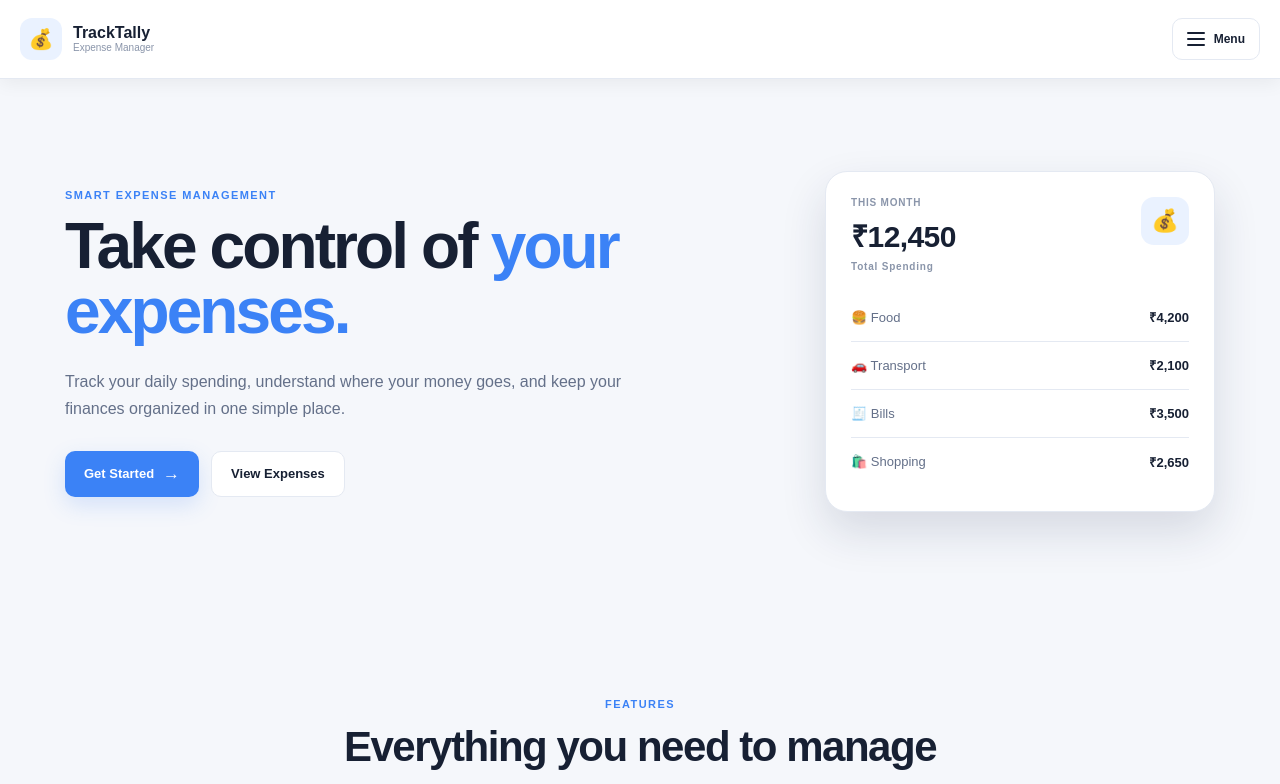
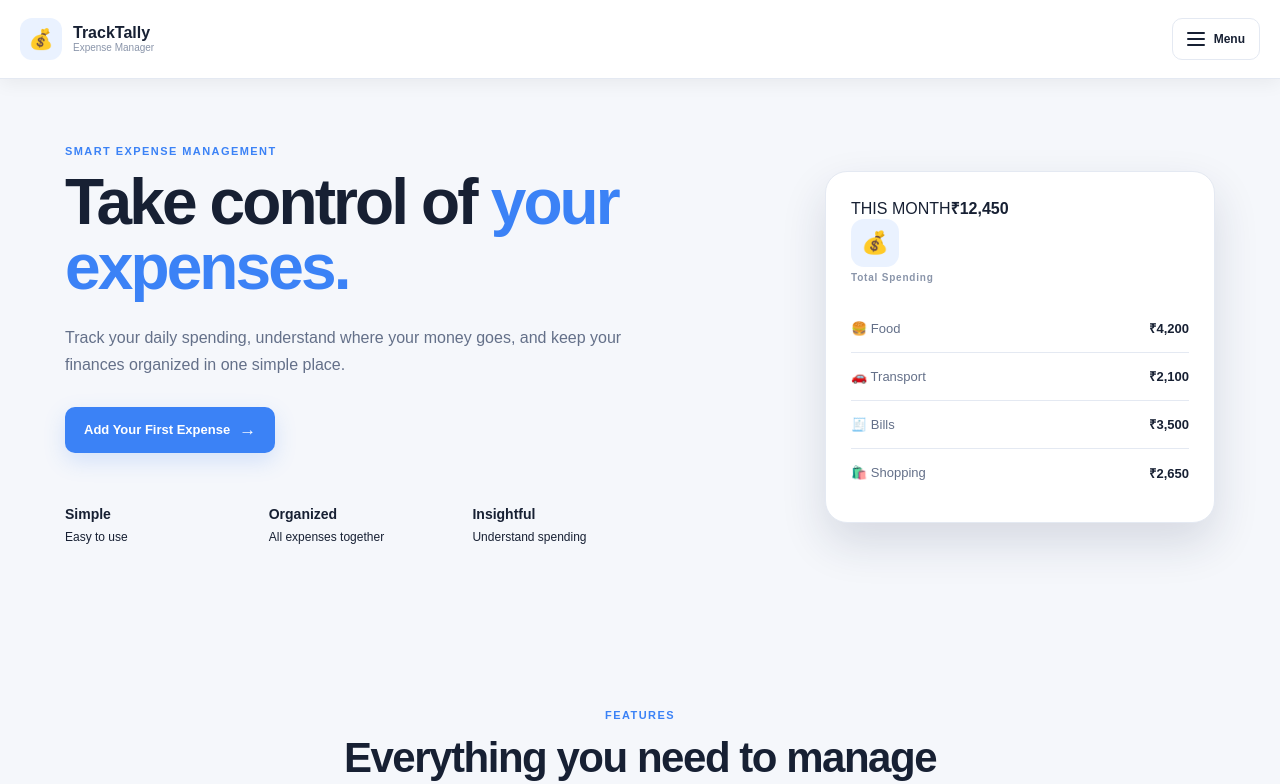
Before and after one commit to gitanasshaikh/tracktally-frontend, a React (Vite) app: page / in a window 1280 px wide. Shown: the top 784 px of the page. Built offline with nearby package versions, Linux system fonts and the light colour scheme; no server answers.

Commit message:
Update TrackTally UI and navigation

```diff
--- a/src/App.jsx
+++ b/src/App.jsx
@@ -9,6 +9,7 @@ import {
 
 import "./styles/App.css";
 import "./styles/Feedback.css";
+import "./styles/Home.css";
 
 import AdminLogin from "./pages/AdminLogin";
 
--- a/src/components/Home.jsx
+++ b/src/components/Home.jsx
@@ -20,13 +20,10 @@ function Home({ theme, setTheme }) {
                 menuRef.current &&
                 !menuRef.current.contains(event.target)
             ) {
-
                 setMenuOpen(false);
-
             }
 
         };
-
 
         if (menuOpen) {
 
@@ -36,7 +33,6 @@ function Home({ theme, setTheme }) {
             );
 
         }
-
 
         return () => {
 
@@ -51,7 +47,7 @@ function Home({ theme, setTheme }) {
 
 
     // ========================================
-    // TOGGLE THEME
+    // THEME
     // ========================================
 
     const toggleTheme = () => {
@@ -82,7 +78,7 @@ function Home({ theme, setTheme }) {
 
 
             {/* =====================================
-                HOME NAVIGATION
+                NAVBAR
             ===================================== */}
 
             <header className="home-navbar">
@@ -100,7 +96,7 @@ function Home({ theme, setTheme }) {
                         💰
                     </span>
 
-                    <span>
+                    <span className="home-brand-text">
 
                         <strong>
                             TrackTally
@@ -122,9 +118,13 @@ function Home({ theme, setTheme }) {
                     ref={menuRef}
                 >
 
-
                     <button
-                        className="home-menu-button"
+                        type="button"
+                        className={`home-menu-button ${
+                            menuOpen
+                                ? "menu-open"
+                                : ""
+                        }`}
                         onClick={() =>
                             setMenuOpen(
                                 previous =>
@@ -150,9 +150,7 @@ function Home({ theme, setTheme }) {
                     </button>
 
 
-                    {/* =================================
-                        MENU PANEL
-                    ================================= */}
+                    {/* MENU PANEL */}
 
                     {menuOpen && (
 
@@ -199,26 +197,26 @@ function Home({ theme, setTheme }) {
                             </Link>
 
 
-                            {/* DASHBOARD */}
+                            {/* ADD EXPENSE */}
 
                             <Link
-                                to="/dashboard"
+                                to="/add-expense"
                                 className="home-menu-link"
                                 onClick={closeMenu}
                             >
 
                                 <span className="home-menu-icon">
-                                    📊
+                                    ➕
                                 </span>
 
                                 <span className="home-menu-link-text">
 
                                     <strong>
-                                        Dashboard
+                                        Add Expense
                                     </strong>
 
                                     <small>
-                                        View spending overview
+                                        Record a new expense
                                     </small>
 
                                 </span>
@@ -253,26 +251,26 @@ function Home({ theme, setTheme }) {
                             </Link>
 
 
-                            {/* ADD EXPENSE */}
+                            {/* DASHBOARD */}
 
                             <Link
-                                to="/add-expense"
+                                to="/dashboard"
                                 className="home-menu-link"
                                 onClick={closeMenu}
                             >
 
                                 <span className="home-menu-icon">
-                                    ➕
+                                    📊
                                 </span>
 
                                 <span className="home-menu-link-text">
 
                                     <strong>
-                                        Add Expense
+                                        Dashboard
                                     </strong>
 
                                     <small>
-                                        Record a new expense
+                                        View spending overview
                                     </small>
 
                                 </span>
@@ -288,6 +286,7 @@ function Home({ theme, setTheme }) {
                             {/* THEME */}
 
                             <button
+                                type="button"
                                 className="home-theme-button"
                                 onClick={toggleTheme}
                             >
@@ -299,7 +298,6 @@ function Home({ theme, setTheme }) {
                                         : "🌙"}
 
                                 </span>
-
 
                                 <span className="home-menu-link-text">
 
@@ -317,7 +315,6 @@ function Home({ theme, setTheme }) {
 
                                 </span>
 
-
                                 <span className="home-theme-status">
 
                                     {theme === "dark"
@@ -328,7 +325,6 @@ function Home({ theme, setTheme }) {
 
                             </button>
 
-
                         </div>
 
                     )}
@@ -336,6 +332,7 @@ function Home({ theme, setTheme }) {
                 </div>
 
             </header>
+
 
 
             {/* =====================================
@@ -365,33 +362,71 @@ function Home({ theme, setTheme }) {
                     <div className="home-hero-buttons">
 
                         <Link
-                            to="/dashboard"
+                            to="/add-expense"
                             className="home-primary-button"
                         >
-                            Get Started
+                            Add Your First Expense
                             <span>→</span>
                         </Link>
 
+{/*                         <Link */}
+{/*                             to="/expenses" */}
+{/*                             className="home-secondary-button" */}
+{/*                         > */}
+{/*                             View Expenses */}
+{/*                         </Link> */}
 
-                        <Link
-                            to="/expenses"
-                            className="home-secondary-button"
-                        >
-                            View Expenses
-                        </Link>
+                    </div>
+
+
+                    {/* QUICK INFO */}
+
+                    <div className="home-quick-info">
+
+                        <div>
+                            <strong>
+                                Simple
+                            </strong>
+
+                            <span>
+                                Easy to use
+                            </span>
+                        </div>
+
+                        <div>
+                            <strong>
+                                Organized
+                            </strong>
+
+                            <span>
+                                All expenses together
+                            </span>
+                        </div>
+
+                        <div>
+                            <strong>
+                                Insightful
+                            </strong>
+
+                            <span>
+                                Understand spending
+                            </span>
+                        </div>
 
                     </div>
 
                 </div>
 
 
-                {/* =================================
-                    PREVIEW
-                ================================= */}
+                {/* PREVIEW CARD */}
+
+                <div className="home-preview-wrapper">
+
+                    <div className="home-preview-glow"></div>
 
                     <div className="home-preview">
 
-                    <div className="preview-header">
+                        <div className="preview-top">
 
                             <div>
 
@@ -405,16 +440,21 @@ function Home({ theme, setTheme }) {
 
                             </div>
 
-
                             <div className="preview-icon">
                                 💰
                             </div>
 
                         </div>
 
-
                         <div className="preview-label">
                             Total Spending
+                        </div>
+
+
+                        <div className="preview-progress">
+
+                            <span></span>
+
                         </div>
 
 
@@ -475,7 +515,10 @@ function Home({ theme, setTheme }) {
 
                     </div>
 
+                </div>
+
             </section>
+
 
 
             {/* =====================================
@@ -581,6 +624,7 @@ function Home({ theme, setTheme }) {
             </section>
 
 
+
             {/* =====================================
                 HOW IT WORKS
             ===================================== */}
@@ -667,6 +711,7 @@ function Home({ theme, setTheme }) {
             </section>
 
 
+
             {/* =====================================
                 DASHBOARD PREVIEW
             ===================================== */}
@@ -691,7 +736,6 @@ function Home({ theme, setTheme }) {
                             Get a quick overview of your
                             expenses through your dashboard.
                         </p>
-
 
                         <Link
                             to="/dashboard"
@@ -764,6 +808,7 @@ function Home({ theme, setTheme }) {
             </section>
 
 
+
             {/* =====================================
                 WHY TRACKTALLY
             ===================================== */}
@@ -831,6 +876,7 @@ function Home({ theme, setTheme }) {
             </section>
 
 
+
             {/* =====================================
                 FINAL CTA
             ===================================== */}
@@ -850,16 +896,16 @@ function Home({ theme, setTheme }) {
                     Start tracking your expenses with TrackTally.
                 </p>
 
-
                 <Link
-                    to="/dashboard"
+                    to="/add-expense"
                     className="home-primary-button"
                 >
-                    Go to Dashboard
+                    Start Tracking
                     <span>→</span>
                 </Link>
 
             </section>
+
 
 
             {/* =====================================
--- a/src/components/Navbar.jsx
+++ b/src/components/Navbar.jsx
@@ -7,7 +7,6 @@ import {
     useEffect,
     useState
 } from "react";
-
 
 
 function Navbar({
@@ -261,13 +260,13 @@ function Navbar({
 
 
                     {/* =================================
-                        DASHBOARD
+                        ADD EXPENSE
                     ================================= */}
 
                     <Link
-                        to="/dashboard"
+                        to="/add-expense"
                         className={
-                            location.pathname === "/dashboard"
+                            location.pathname === "/add-expense"
                                 ? "sidebar-link active"
                                 : "sidebar-link"
                         }
@@ -277,11 +276,11 @@ function Navbar({
                     >
 
                         <span className="sidebar-icon">
-                            📊
+                            ➕
                         </span>
 
                         <span>
-                            Dashboard
+                            Add Expense
                         </span>
 
                     </Link>
@@ -317,13 +316,13 @@ function Navbar({
 
 
                     {/* =================================
-                        ADD EXPENSE
+                        DASHBOARD
                     ================================= */}
 
                     <Link
-                        to="/add-expense"
+                        to="/dashboard"
                         className={
-                            location.pathname === "/add-expense"
+                            location.pathname === "/dashboard"
                                 ? "sidebar-link active"
                                 : "sidebar-link"
                         }
@@ -333,11 +332,11 @@ function Navbar({
                     >
 
                         <span className="sidebar-icon">
-                            ➕
+                            📊
                         </span>
 
                         <span>
-                            Add Expense
+                            Dashboard
                         </span>
 
                     </Link>
@@ -355,10 +354,43 @@ function Navbar({
 
 
                 {/* =================================
-                    THEME BUTTON
+                    SIDEBAR BOTTOM
                 ================================= */}
 
                 <div className="sidebar-bottom">
+
+
+                    {/* =================================
+                        FEEDBACK
+                    ================================= */}
+
+                    <Link
+                        to="/feedback"
+                        className={
+                            location.pathname === "/feedback"
+                                ? "sidebar-link active"
+                                : "sidebar-link"
+                        }
+                        onClick={
+                            closeMobileMenu
+                        }
+                    >
+
+                        <span className="sidebar-icon">
+                            💬
+                        </span>
+
+                        <span>
+                            Feedback
+                        </span>
+
+                    </Link>
+
+
+
+                    {/* =================================
+                        DARK MODE
+                    ================================= */}
 
                     <button
                         type="button"
@@ -386,36 +418,14 @@ function Navbar({
                         </span>
 
 
-{/*                         <span className="theme-arrow"> */}
-{/*                             → */}
-{/*                         </span> */}
+                        {/*
+                        <span className="theme-arrow">
+                            →
+                        </span>
+                        */}
 
                     </button>
 
-
-                    {/* =================================
-                        FEEDBACK
-                    ================================= */}
-
-                    <Link
-                        to="/feedback"
-                        className={
-                            location.pathname === "/feedback"
-                                ? "sidebar-link active"
-                                : "sidebar-link"
-                        }
-                        onClick={closeMobileMenu}
-                    >
-
-                        <span className="sidebar-icon">
-                            💬
-                        </span>
-
-                        <span>
-                            Feedback
-                        </span>
-
-                    </Link>
 
                 </div>
 
--- /dev/null
+++ b/src/styles/Home.css
@@ -0,0 +1,84 @@
+/* =========================================================
+   QUICK INFO
+   ========================================================= */
+
+.home-quick-info {
+    width: 100%;
+    max-width: 650px;
+    margin-top: 34px;
+    padding-top: 18px;
+
+    display: grid;
+    grid-template-columns: repeat(3, minmax(0, 1fr));
+    gap: 28px;
+
+    border-top: 1px solid var(--home-border);
+}
+
+.home-quick-info > div {
+    min-width: 0;
+}
+
+.home-quick-info strong {
+    display: block;
+    margin-bottom: 5px;
+
+    color: var(--home-text);
+    font-size: 14px;
+    line-height: 1.3;
+    font-weight: 600;
+
+    white-space: nowrap;
+}
+
+.home-quick-info span {
+    display: block;
+
+    color: var(--home-text-muted);
+    font-size: 12px;
+    line-height: 1.5;
+    margin-bottom: 6px;
+
+    white-space: nowrap;
+}
+
+
+/* MOBILE */
+
+@media (max-width: 560px) {
+
+    .home-quick-info {
+        gap: 14px;
+    }
+
+    .home-quick-info strong {
+        font-size: 11px;
+    }
+
+    .home-quick-info span {
+        font-size: 9px;
+    }
+
+}
+
+
+/* VERY SMALL SCREEN */
+
+@media (max-width: 380px) {
+
+    .home-quick-info {
+        grid-template-columns: 1fr;
+        gap: 12px;
+    }
+
+    .home-quick-info > div + div {
+        padding-top: 12px;
+        border-top: 1px solid var(--home-border);
+    }
+
+    .home-quick-info strong,
+    .home-quick-info span {
+        white-space: normal;
+    }
+
+}
```
Also changed, not shown: src/styles/App.css, src/styles/Navbar.css (added). Lines whose indentation alone changed are shown as unchanged.
